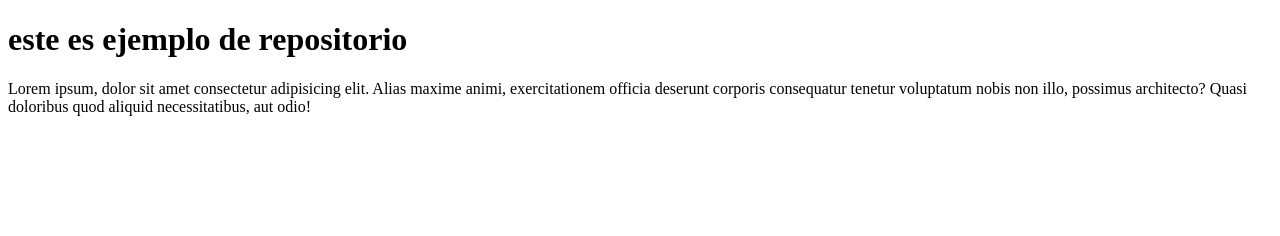
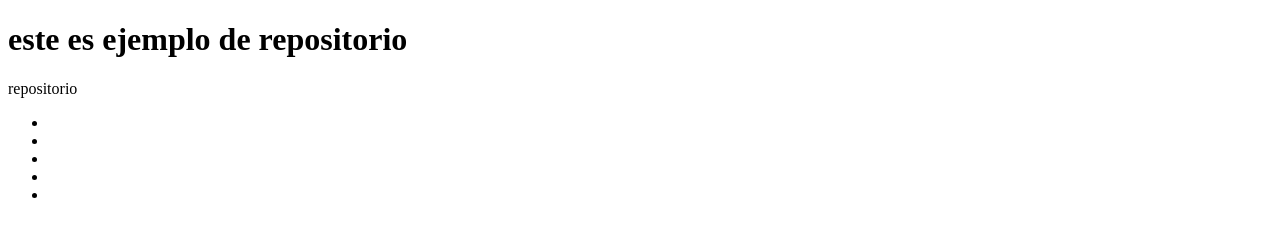
Before and after one commit to mariafernandez2509/EjemploGit, a plain HTML site: page index.html in a window 1280 px wide. Drawn offline with Linux system fonts and the light colour scheme.

Commit message:
botones menu sin estilos

```diff
--- a/index.html
+++ b/index.html
@@ -7,7 +7,17 @@
 </head>
 <body>
     <h1>este es ejemplo de repositorio</h1>
-    <p>Lorem ipsum, dolor sit amet consectetur adipisicing elit. Alias maxime animi, exercitationem officia deserunt corporis consequatur tenetur voluptatum nobis non illo, possimus architecto? Quasi doloribus quod aliquid necessitatibus, aut odio!</p>
+   <p>repositorio</p>
+   <nav>
+    <ul>
+        <li> <a href="boton1"></a></li>
+        <li> <a href="boton2"></a></li>
+        <li> <a href="boton3"></a></li>
+        <li> <a href="boton4"></a></li>
+        <li> <a href="boton5"></a></li>
+
+   </ul>
+</nav>
 
 </body>
 </html>
```
